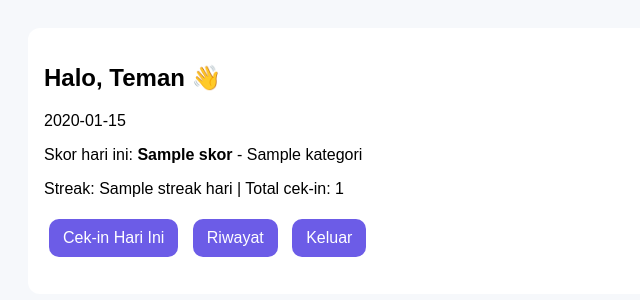
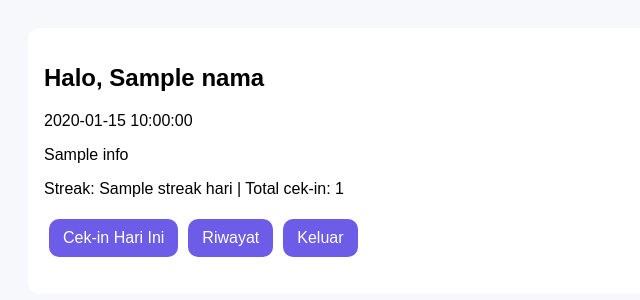
Before and after one commit to putriauliananda84-cmd/apk-burnaout-sainte, a Python web app: template templates/beranda.html in a window 1280 px wide. Shown: the top 300 px of the page, without its empty margins (0-640 px from the left). Run offline with Jinja, Linux system fonts and the light colour scheme; the template is opened without the code that fills it: most values are stand-ins (such as "Sample title", 1, 10 or a date in 2020).

Commit message:
Update beranda.html

```diff
--- a/templates/beranda.html
+++ b/templates/beranda.html
@@ -1,20 +1,10 @@
 <!doctype html>
 <html><head><meta charset="utf-8"><title>Beranda</title>
-<style>body{font-family:Arial;padding:20px;background:#f6f8fb}a{display:inline-block;margin:5px;padding:10px 14px;background:#6c5ce7;color:#fff;border-radius:10px;text-decoration:none}.card{background:#fff;padding:16px;border-radius:12px}</style>
-</head><body>
-<div class="card">
-<h2>Halo, {{ user.nama if user else 'Teman' }} 👋</h2>
-<p>{{ sekarang.strftime('%A, %d %B %Y') if sekarang else '' }}</p>
-{% if hari_ini %}
-<p>Skor hari ini: <b>{{ hari_ini.skor }}</b> - {{ hari_ini.kategori }}</p>
-{% else %}
-<p>Belum cek-in hari ini.</p>
-{% endif %}
+<style>body{font-family:Arial;padding:20px;background:#f6f8fb}.card{background:#fff;padding:16px;border-radius:12px}a{display:inline-block;margin:5px;padding:10px 14px;background:#6c5ce7;color:#fff;border-radius:10px;text-decoration:none}</style>
+</head><body><div class="card">
+<h2>Halo, {{ nama }}</h2>
+<p>{{ tanggal }}</p>
+<p>{{ info }}</p>
 <p>Streak: {{ streak }} hari | Total cek-in: {{ total_cekin }}</p>
-<p>
-<a href="/cekin">Cek-in Hari Ini</a>
-<a href="/riwayat">Riwayat</a>
-<a href="/logout">Keluar</a>
-</p>
-</div>
-</body></html>
+<p><a href="/cekin">Cek-in Hari Ini</a><a href="/riwayat">Riwayat</a><a href="/logout">Keluar</a></p>
+</div></body></html>
```
